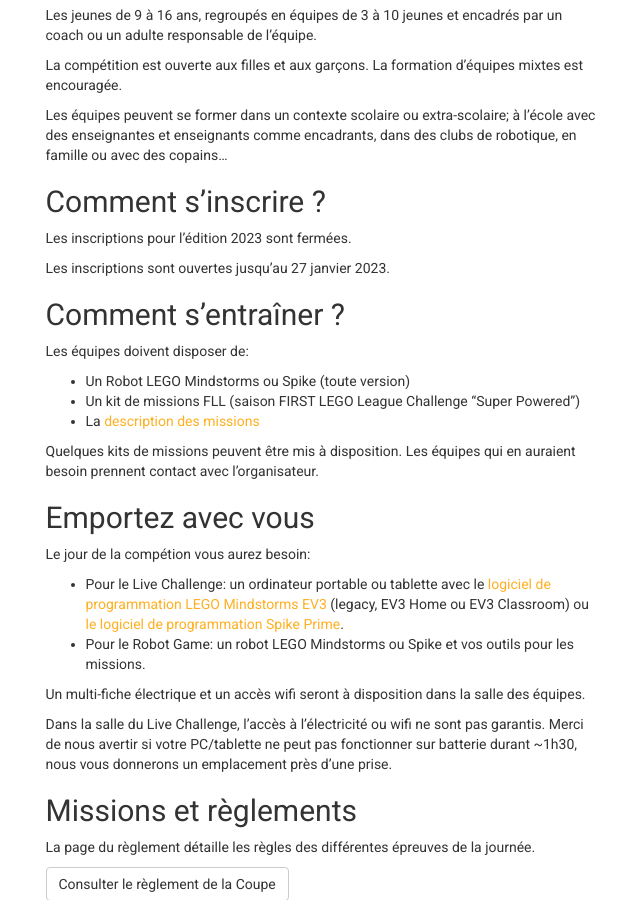
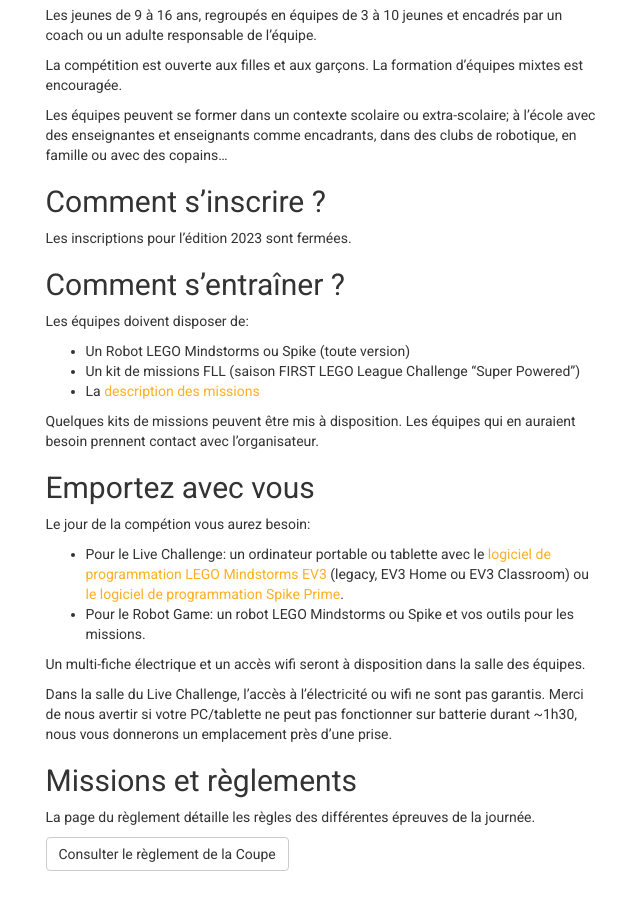
Before and after one commit to robots-ju/coupe.robots-ju.ch, a Jekyll site: the page built from equipes-participer.md, in a window 1280 px wide and 900 px high, scrolled down 424 px. Shown: the whole window, without its empty margins (317-957 px from the left). Built offline with Jekyll 4.4.1, drawn with Linux system fonts in a browser that asks for light colours; comment, search, counter and statistics services are not loaded.

Commit message:
Effacer texte rebase

```diff
--- a/equipes-participer.md
+++ b/equipes-participer.md
@@ -29,8 +29,6 @@ dans des clubs de robotique, en famille ou avec des copains…
 
 Les inscriptions pour l'édition 2023 sont fermées.
 
-Les inscriptions sont ouvertes jusqu'au 27 janvier 2023.
-
 ## Comment s’entraîner ?
 
 Les équipes doivent disposer de:
```
